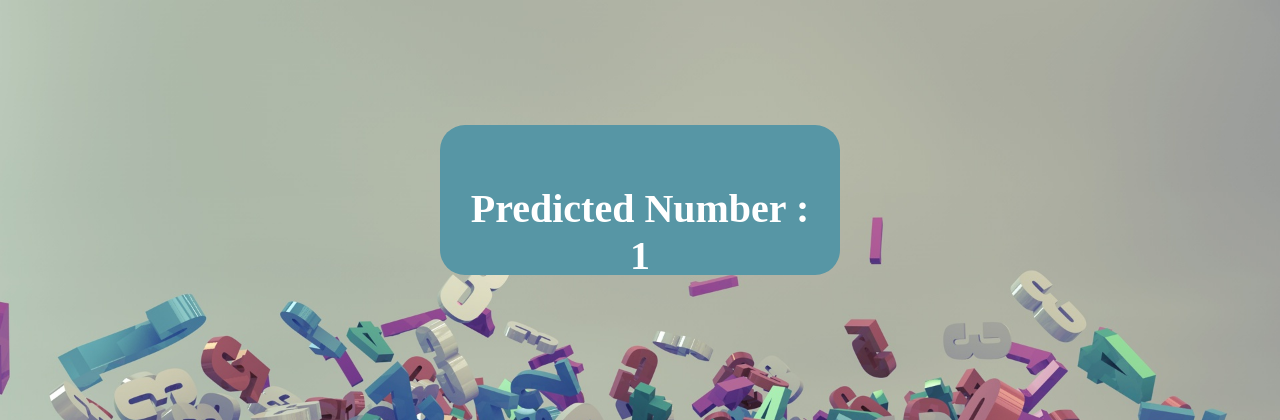
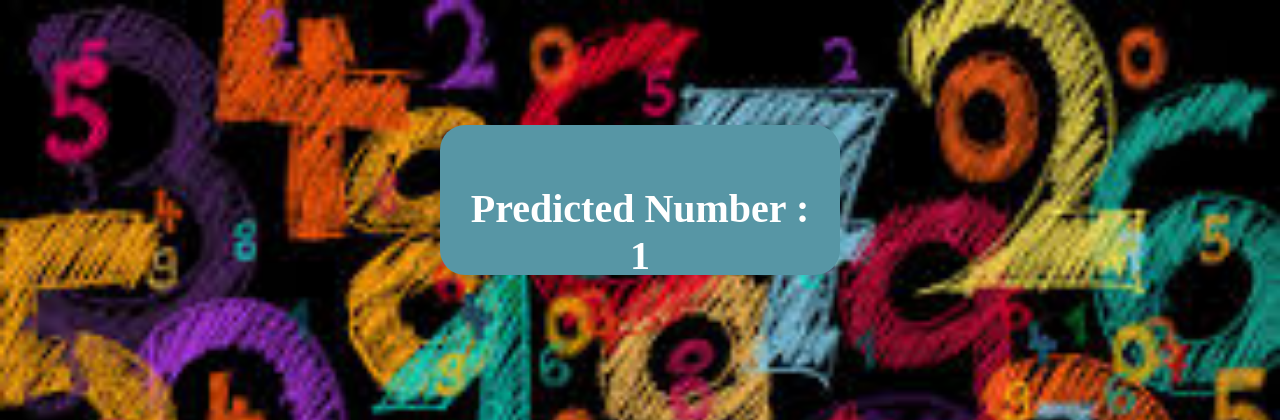
Before and after one commit to IBM-EPBL/IBM-Project-21281-1659776755, a Python web app: template Project development phase/Sprint 3/template/create.html in a window 1280 px wide. Shown: the top 420 px of the page. Run offline with Jinja, Linux system fonts and the light colour scheme; the template is opened without the code that fills it: most values are stand-ins (such as "Sample title", 1, 10 or a date in 2020).

Commit message:
Update create.html

```diff
--- a/Project development phase/Sprint 3/template/create.html
+++ b/Project development phase/Sprint 3/template/create.html
@@ -7,7 +7,7 @@
 
 <style>
     body{
-     background-image: url('static/images/index6.jpg');
+     background-image: url('static/images/image01.jpg');
      background-repeat: no-repeat;
      background-size: cover;
     }
```
